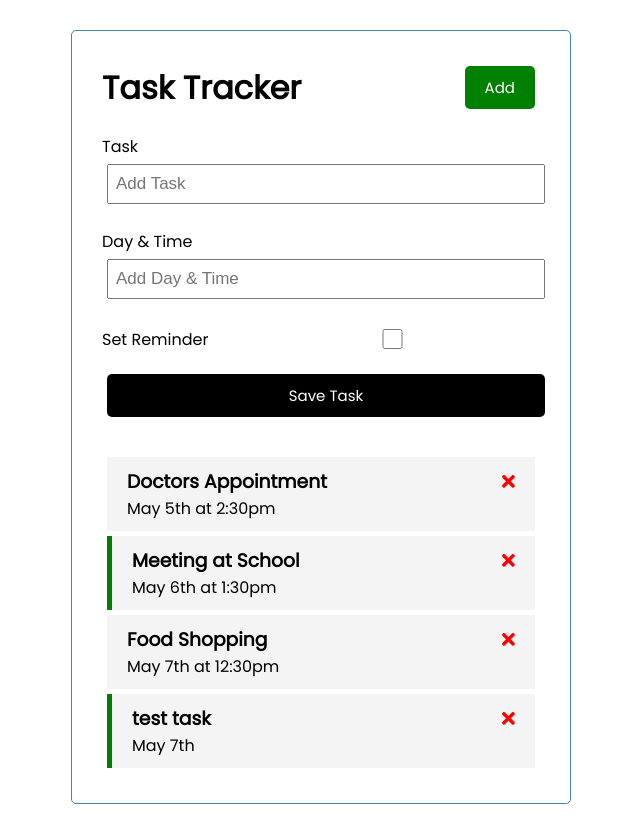
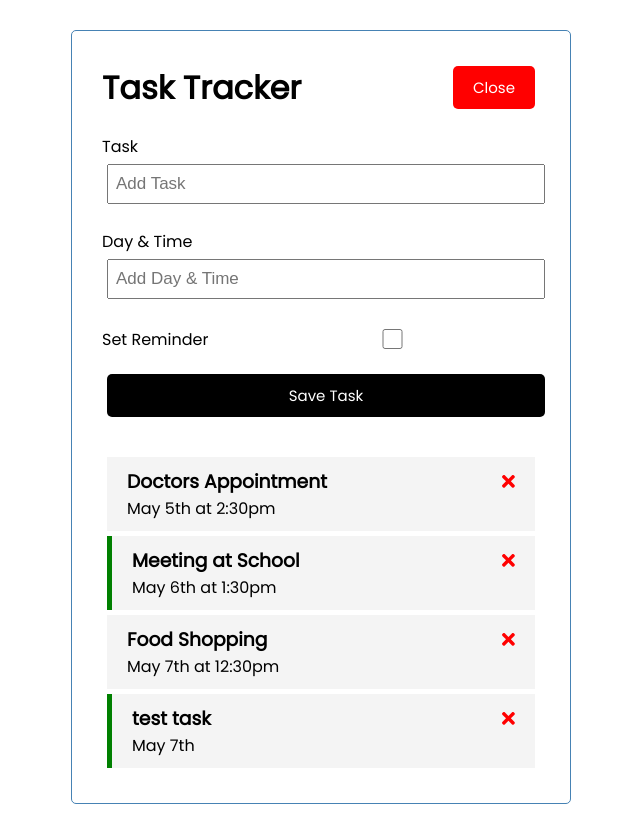
Before and after one commit to mossykazemi/Angular-TaskTracker, an Angular app: page / in a window 1280 px wide. Both pictures are taken after a click on the button "Add". Shown: the whole page, without its empty margins (319-959 px from the left). Built offline with nearby package versions, Linux system fonts and the light colour scheme; data requests are answered from the project's data file.

Commit message:
used ui service for add button

```diff
--- a/src/app/components/add-task/add-task.component.html
+++ b/src/app/components/add-task/add-task.component.html
@@ -1,4 +1,4 @@
-<form class="add-form" (ngSubmit)="onSubmit()">
+<form *ngIf="showAddTask" class="add-form" (ngSubmit)="onSubmit()">
   <div class="form-control">
     <label for="text">Task</label>
     <input
--- a/src/app/components/add-task/add-task.component.ts
+++ b/src/app/components/add-task/add-task.component.ts
@@ -1,4 +1,6 @@
 import { Component, OnInit, Output, EventEmitter } from '@angular/core';
+import { UiService } from 'src/app/services/ui.service';
+import { Subscription } from 'rxjs';
 import { Task } from 'src/app/Task';
 
 @Component({
@@ -11,8 +13,14 @@
   text: string;
   day: string;
   reminder: boolean = false;
+  showAddTask: boolean;
+  subscription:Subscription;
 
-  constructor() {}
+  constructor(private uiService: UiService) {
+    this.subscription = this.uiService
+      .onToggle()
+      .subscribe((value) => (this.showAddTask = value));
+  }
 
   ngOnInit(): void {}
 
--- a/src/app/components/header/header.component.html
+++ b/src/app/components/header/header.component.html
@@ -1,4 +1,8 @@
 <header>
   <h1>{{ title }}</h1>
-  <app-button color="green" text="Add" (btnClick)="toggleAddTask()"></app-button>
+  <app-button
+    color="{{showAddTask ? 'red' :'green'}}"
+    text="{{showAddTask ? 'Close' :'Add'}}"
+    (btnClick)="toggleAddTask()"
+  ></app-button>
 </header>
--- a/src/app/components/header/header.component.ts
+++ b/src/app/components/header/header.component.ts
@@ -1,4 +1,6 @@
 import { Component, OnInit } from '@angular/core';
+import { UiService } from '../../services/ui.service';
+import { Subscription } from 'rxjs';
 
 @Component({
   selector: 'app-header',
@@ -7,12 +9,18 @@
 })
 export class HeaderComponent implements OnInit {
   title: string = 'Task Tracker';
+  showAddTask: boolean;
+  subscription: Subscription;
 
-  constructor() {}
+  constructor(private uiService: UiService) {
+    this.subscription = this.uiService
+      .onToggle()
+      .subscribe((value) => (this.showAddTask = value));
+  }
 
   ngOnInit(): void {}
 
-  toggleAddTask(){
-    console.log('toggle');
+  toggleAddTask() {
+    this.uiService.toggleAddTask();
   }
 }
--- /dev/null
+++ b/src/app/services/ui.service.ts
@@ -0,0 +1,21 @@
+import { Injectable } from '@angular/core';
+import { Observable, observable, Subject } from 'rxjs';
+
+@Injectable({
+  providedIn: 'root',
+})
+export class UiService {
+  private showAddTask: boolean = false;
+  private subject = new Subject<any>();
+
+  constructor() {}
+
+  toggleAddTask(): void {
+    this.showAddTask = !this.showAddTask;
+    this.subject.next(this.showAddTask);
+  }
+
+  onToggle(): Observable<any> {
+    return this.subject.asObservable();
+  }
+}
```
Also changed, not shown: 1 other file (tests, documents, lock files or other folders).
